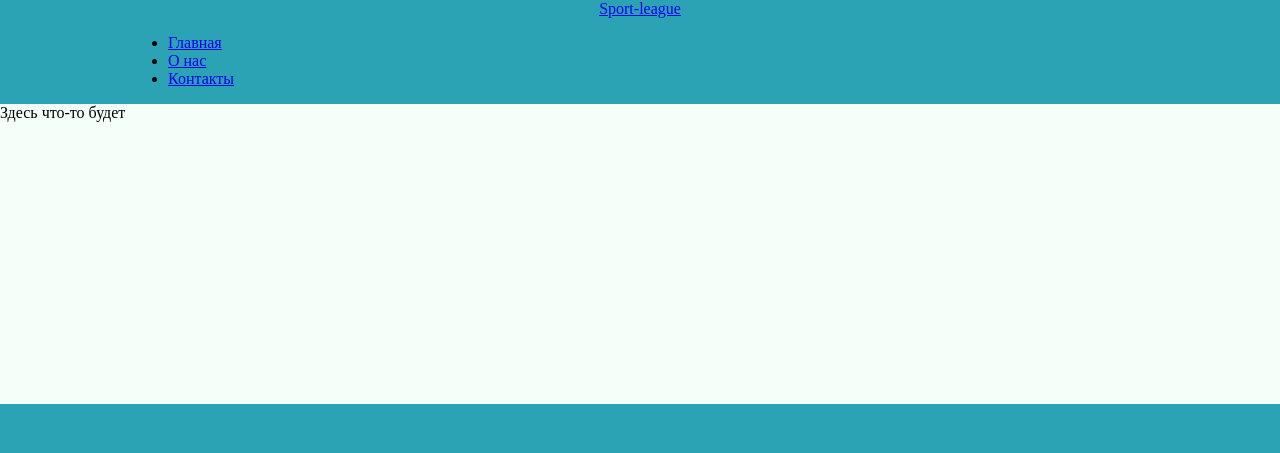
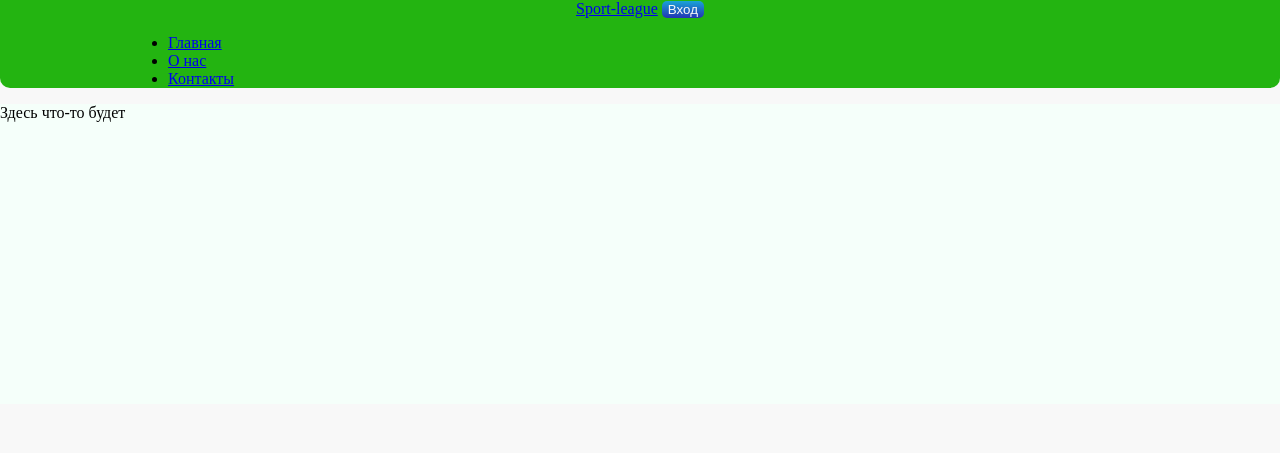
Before and after one commit to Romissevd/sports_league, a Django app: page /user/registration/ in a window 1280 px wide. Shown: the top 453 px of the page. Run offline with Django 3.2, Linux system fonts and the light colour scheme.

Commit message:
static active. create button Вход

```diff
--- a/Sports_League/settings.py
+++ b/Sports_League/settings.py
@@ -124,3 +124,7 @@ USE_TZ = True
 # https://docs.djangoproject.com/en/2.1/howto/static-files/
 
 STATIC_URL = '/static/'
+STATICFILES_FINDERS = [
+    'django.contrib.staticfiles.finders.FileSystemFinder',
+    'django.contrib.staticfiles.finders.AppDirectoriesFinder',
+]
--- a/templates/base.html
+++ b/templates/base.html
@@ -3,41 +3,15 @@
 <head>
     <meta charset="UTF-8">
     <title>Sport-league</title>
-    <style>
-        body {
-            background-color: #2ca3b4;
-            margin: 0 0;
-        }
-        .head {
-            background-color: #2ca3b4;
-            width: 100%;
-        }
-        .container {
-            max-width: 1024px; /*максимальная ширина может иметь другое значение*/
-            padding: 0 15px;
-            margin: 0 auto;
-            text-align-last: center;
-        }
-        .main {
-            background-color: mintcream;
-            height: 300px;
-        }
-
-        .foot {
-            height: 50px;
-        }
-
-        nav {
-            text-align-last: left;
-        }
-
-    </style>
+    {% load static %}
+    <link rel="stylesheet" type="text/css" href="{% static "css/base.css" %}" />
 </head>
 <body>
 <header>
     <div class="head">
     <div class="container">
         <a href="/user/login" class="logo">Sport-league</a>
+        <button class="login">Вход</button>
         <nav>
           <ul>
             <li><a href="/user/login">Главная</a></li>
--- /dev/null
+++ b/user/static/css/base.css
@@ -0,0 +1,52 @@
+body {
+    background-color: #f8f8f8;
+    margin: 0 0;
+}
+
+header {
+    background-color: #23b411;
+    width: 100%;
+    border-bottom-left-radius: 10px;
+    border-bottom-right-radius: 10px;
+}
+
+button.login {
+    color: #f8f8f8;
+    border: 0;
+    -moz-border-radius: 5px; /* Firefox */
+    -webkit-border-radius: 5px; /* Safari 4 */
+    border-radius: 5px; /* IE 9, Safari 5, Chrome */
+    background: -moz-linear-gradient(#1AA3D6, #2235B4);
+    background: -webkit-gradient(linear, 0 0, 0 100%, from(#1AA3D6), to(#2235B4));
+    filter: progid:DXImageTransform.Microsoft.gradient(startColorstr='#1AA3D6', endColorstr='#2235B4');
+    outline: none;
+}
+
+button.login :active {
+    /*color: #f8f8f8;*/
+    /*-moz-border-radius:  5px; !* Firefox *!*/
+    /*-webkit-border-radius:  5px; !* Safari 4 *!*/
+    /*border-radius:  5px; !* IE 9, Safari 5, Chrome *!*/
+    background: -moz-linear-gradient(#B42C43, #2235B4);
+    background: -webkit-gradient(linear, 0 0, 0 100%, from(#B42C43), to(#1AA3D6));
+    filter: progid:DXImageTransform.Microsoft.gradient(startColorstr='#B42C43', endColorstr='#2235B4');
+}
+
+.container {
+    max-width: 1024px; /*максимальная ширина может иметь другое значение*/
+    padding: 0 15px;
+    margin: 0 auto;
+    text-align-last: center;
+}
+.main {
+    background-color: mintcream;
+    height: 300px;
+}
+
+.foot {
+    height: 50px;
+}
+
+nav {
+    text-align-last: left;
+}
```
